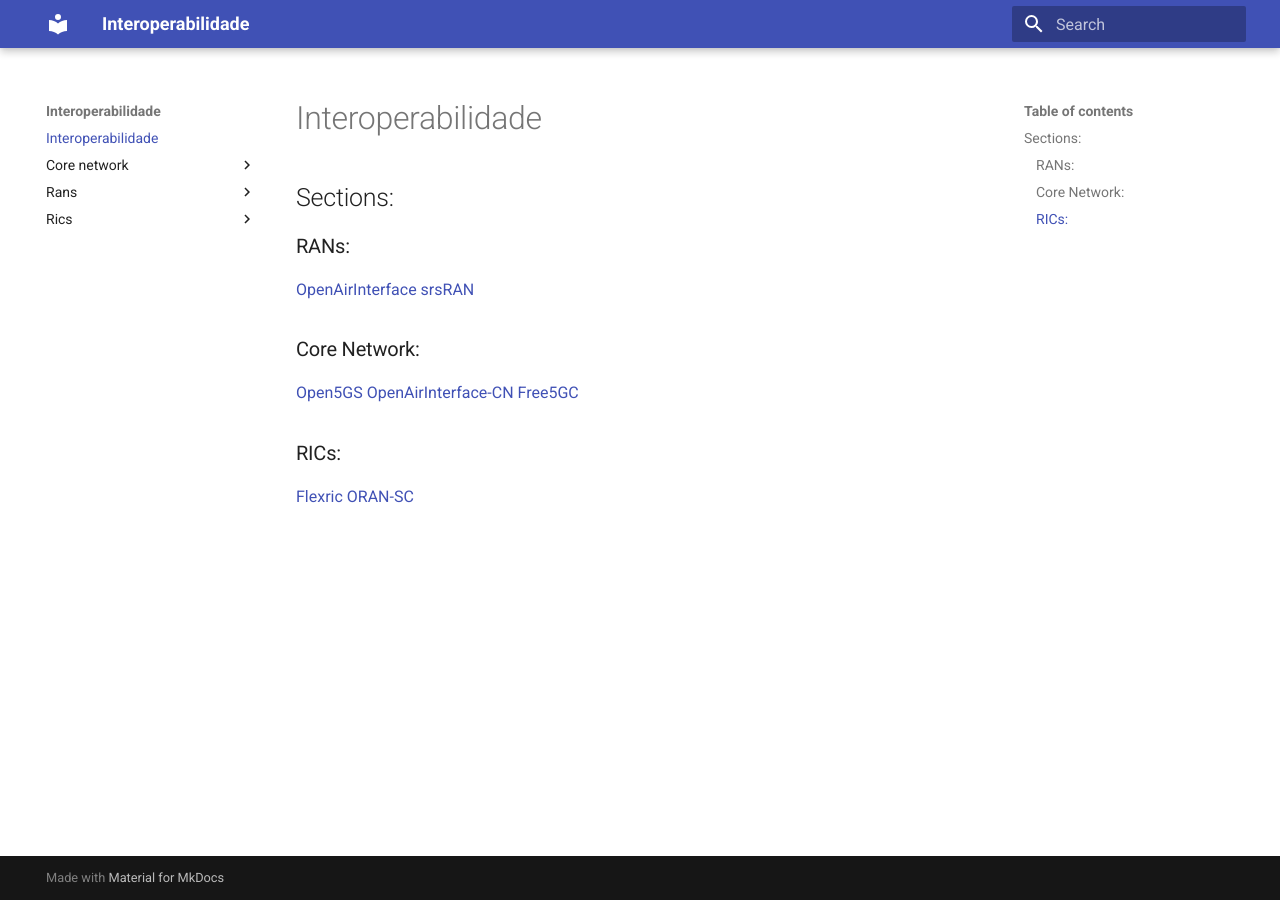
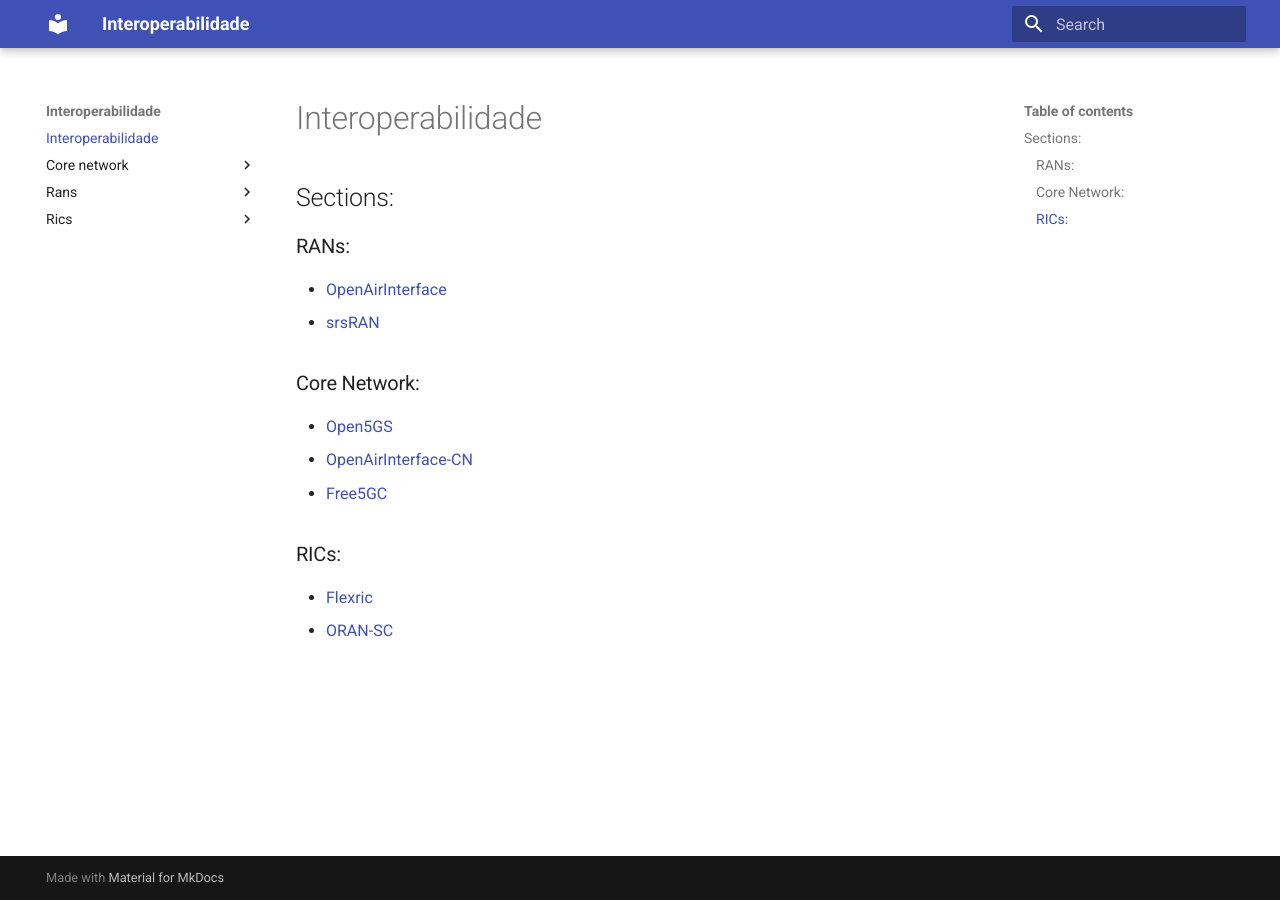
Before and after one commit to eduardoschulz/Interoperability, an MkDocs documentation site: the page built from docs/index.md, in a window 1280 px wide. Built offline with MkDocs 1.6.1 and Material for MkDocs 9.7.7, drawn with Linux system fonts in a browser that asks for light colours.

```diff
--- a/docs/index.md
+++ b/docs/index.md
@@ -3,14 +3,14 @@
 ## Sections:
 
 ### RANs:
-[OpenAirInterface](rans/oai.md)
-[srsRAN](rans/srsran.md)
+* [OpenAirInterface](rans/oai.md)
+* [srsRAN](rans/srsran.md)
 
 ### Core Network:
-[Open5GS](core-network/open5gs.md)
-[OpenAirInterface-CN](core-network/oaicn.md)
-[Free5GC](core-network/free5gc.md)
+* [Open5GS](core-network/open5gs.md)
+* [OpenAirInterface-CN](core-network/oaicn.md)
+* [Free5GC](core-network/free5gc.md)
 
 ### RICs:
-[Flexric](rics/flexric.md)
-[ORAN-SC](rics/oran-sc.md)
+* [Flexric](rics/flexric.md)
+* [ORAN-SC](rics/oran-sc.md)
```
